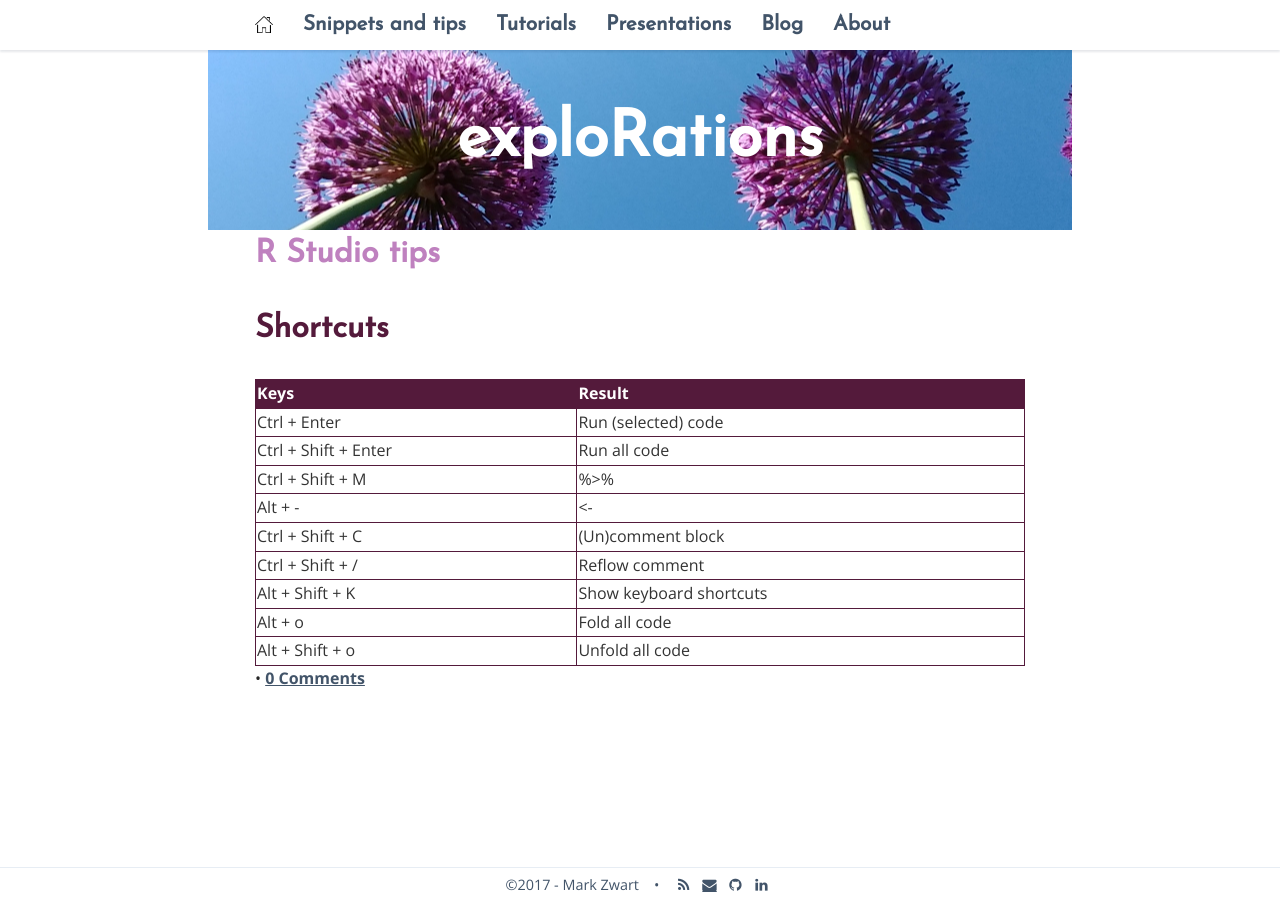
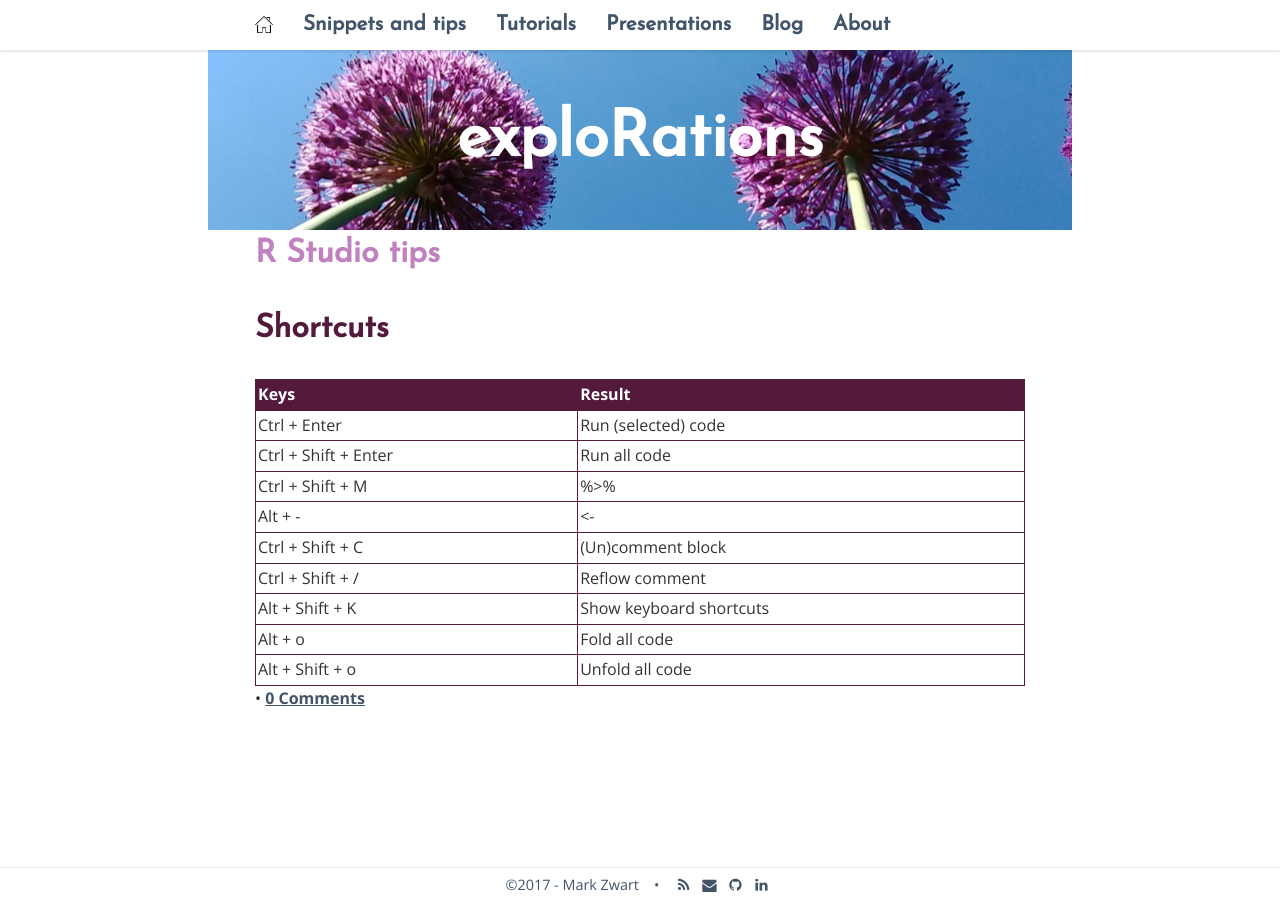
Before and after one commit to mark-me/mark-me.github.io, a Jekyll site: the page built from _pages/snippets-and-tips/r-studio-tips.md, in a window 1280 px wide. Built offline with Jekyll 4.4.1, drawn with Linux system fonts in a browser that asks for light colours; nearby versions of some CDN libraries; comment, search, counter and statistics services are not loaded.

Commit message:
Update _layout.scss

```diff
--- a/_sass/_layout.scss
+++ b/_sass/_layout.scss
@@ -145,13 +145,13 @@ th{
     	background-color: #541a3b;
     	border: solid 1px #541a3b;
     	color: #FFFFFF;
-    	padding: 1px;
+    	padding: 2px;
     	text-align: left;
 }
 td{
    	border: solid 1px #541a3b;
     	color: #333;
-    	padding: 1px;
+    	padding: 2px;
 }
 tr:hover {background-color: #f5f5f5}
 
```
